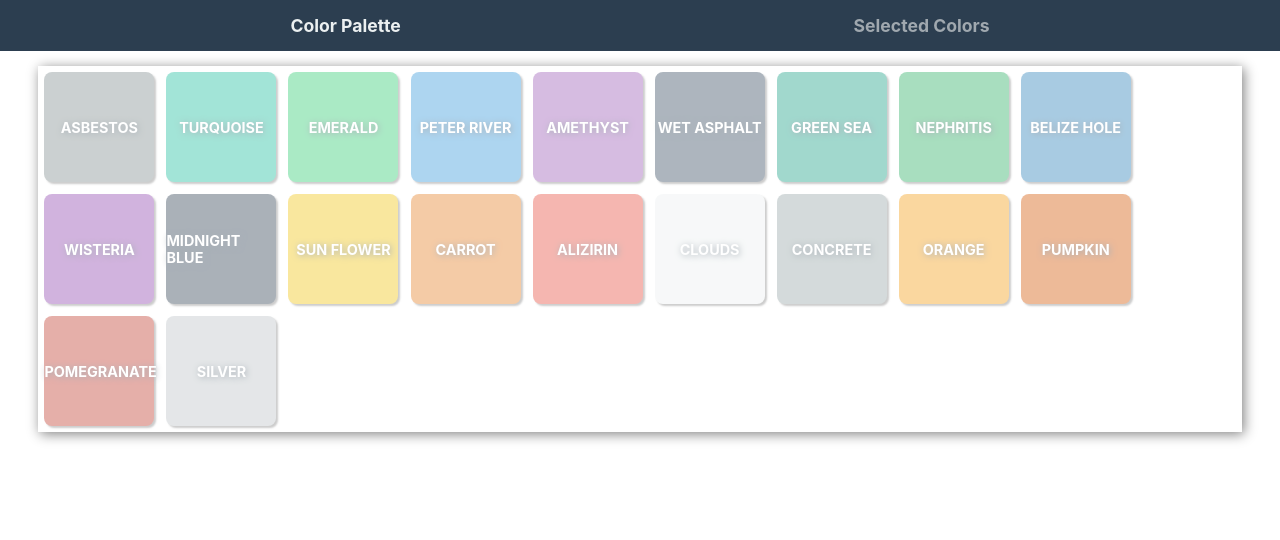
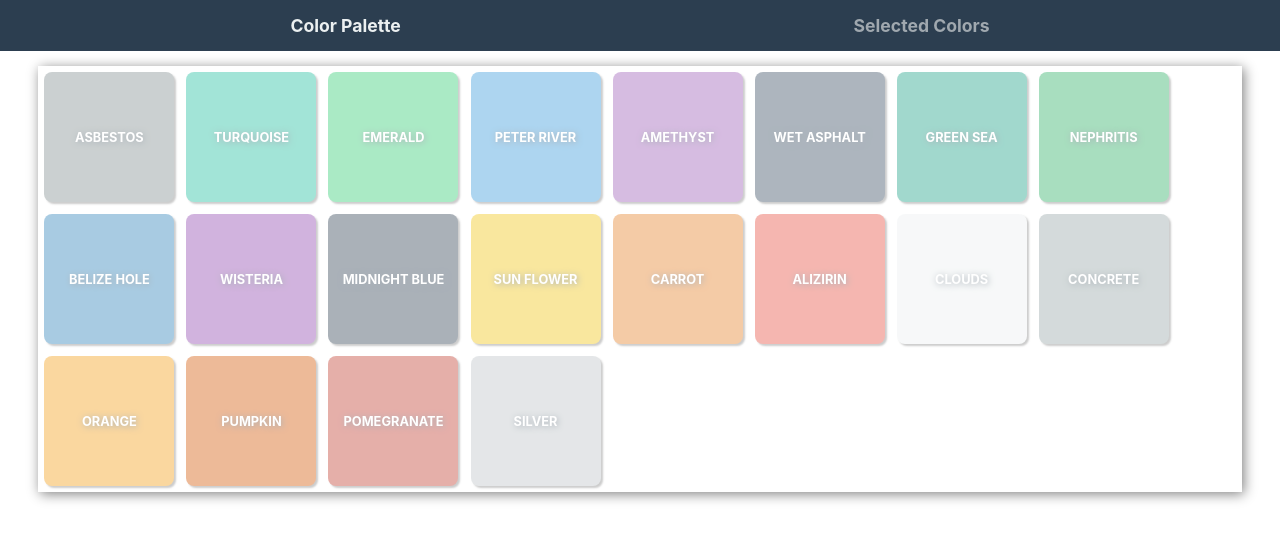
Before and after one commit to alieliacik/Redux-Styled-Components-React-Transtion-Group, a React (Create React App) app: page /#/ in a window 1280 px wide. Shown: the top 540 px of the page. Built offline with nearby package versions, Linux system fonts and the light colour scheme.

Commit message:
Update Color.js

```diff
--- a/src/components/Color.js
+++ b/src/components/Color.js
@@ -7,8 +7,8 @@ const ColorContainer = styled.div`
   justify-content: space-around;
   align-items: center;
   background-color: ${props => props.color};
-  width: 110px;
-  height: 110px;
+  width: 130px;
+  height: 130px;
   margin: 0.5%;
   border: ${props => props.selected && "7px solid #2c3e50"};
   border-radius: 8px;
@@ -27,7 +27,11 @@ const ColorContainer = styled.div`
     font-size: 0.9rem;
     font-weight: bold;
   }
-@media (max-width: 768px) {
+
+  & > p {
+    font-size: 0.8rem;
+  }
+  @media (max-width: 768px) {
     width: 32%;
     height: 110px;
   }
```
